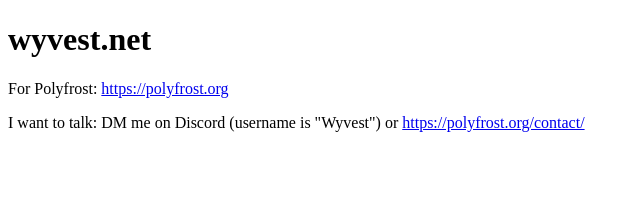
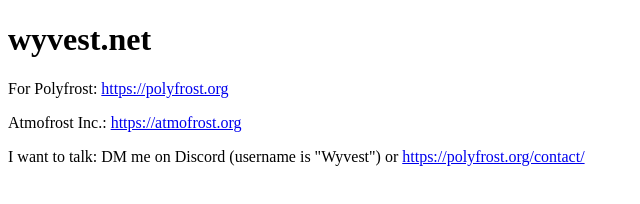
Before and after one commit to Wyvest/wyvest.net, a plain HTML site: page index.html in a window 1280 px wide. Shown: the whole page, without its empty margins (0-640 px from the left). Drawn offline with Linux system fonts and the light colour scheme.

Commit message:
Atmofrost

```diff
--- a/index.html
+++ b/index.html
@@ -7,6 +7,7 @@
 
 <h1>wyvest.net</h1>
 <p>For Polyfrost: <a href="https://polyfrost.org">https://polyfrost.org</a></p>
+<p>Atmofrost Inc.: <a href="https://atmofrost.org">https://atmofrost.org</a></p>
 <p>I want to talk: DM me on Discord (username is "Wyvest") or <a href="https://polyfrost.org/contact/">https://polyfrost.org/contact/</a></p>
 </body>
 </html>
```
Also changed, not shown: 3 other files.
